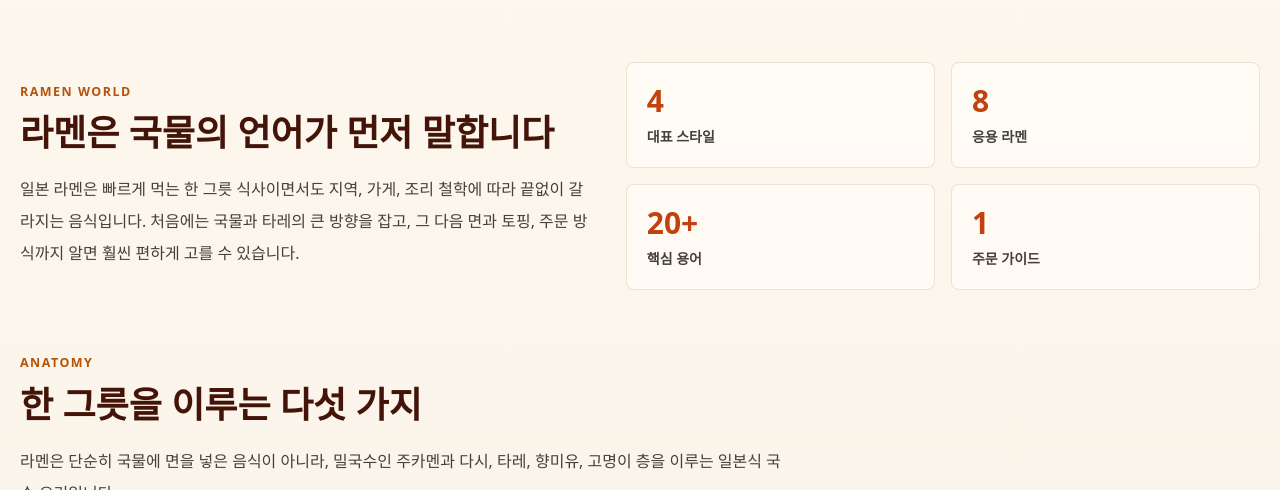
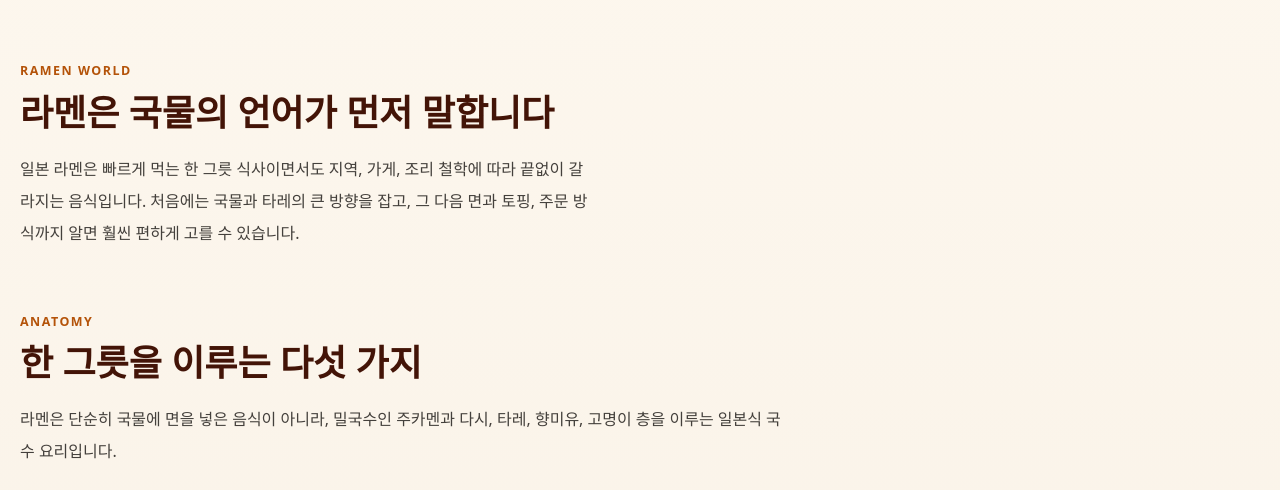
Before and after one commit to wlsdn020416/260519_ex, a plain HTML site: page index.html in a window 1280 px wide. Shown: the part 687-1177 px from the top of the page. Drawn offline with nearby package versions, Linux system fonts and the light colour scheme; a web font is replaced by a local one.

Commit message:
style: update index.html structure and layout

```diff
--- a/index.html
+++ b/index.html
@@ -48,25 +48,7 @@
             <h2 class="mt-3 text-3xl font-black text-orange-950 sm:text-4xl">라멘은 국물의 언어가 먼저 말합니다</h2>
             <p class="mt-5 leading-8 text-stone-700">일본 라멘은 빠르게 먹는 한 그릇 식사이면서도 지역, 가게, 조리 철학에 따라 끝없이 갈라지는 음식입니다. 처음에는 국물과 타레의 큰 방향을 잡고, 그 다음 면과 토핑, 주문 방식까지 알면 훨씬 편하게 고를 수 있습니다.</p>
           </div>
-          <div class="grid grid-cols-2 gap-3 sm:gap-4">
-            <div class="stat-tile rounded-lg p-5">
-              <p class="text-3xl font-black text-orange-700">4</p>
-              <p class="mt-2 text-sm font-bold text-stone-700">대표 스타일</p>
-            </div>
-            <div class="stat-tile rounded-lg p-5">
-              <p class="text-3xl font-black text-orange-700">8</p>
-              <p class="mt-2 text-sm font-bold text-stone-700">응용 라멘</p>
-            </div>
-            <div class="stat-tile rounded-lg p-5">
-              <p class="text-3xl font-black text-orange-700">20+</p>
-              <p class="mt-2 text-sm font-bold text-stone-700">핵심 용어</p>
-            </div>
-            <div class="stat-tile rounded-lg p-5">
-              <p class="text-3xl font-black text-orange-700">1</p>
-              <p class="mt-2 text-sm font-bold text-stone-700">주문 가이드</p>
-            </div>
           </div>
-        </div>
       </section>
 
       <section class="mx-auto max-w-7xl px-5 pb-16">
```
